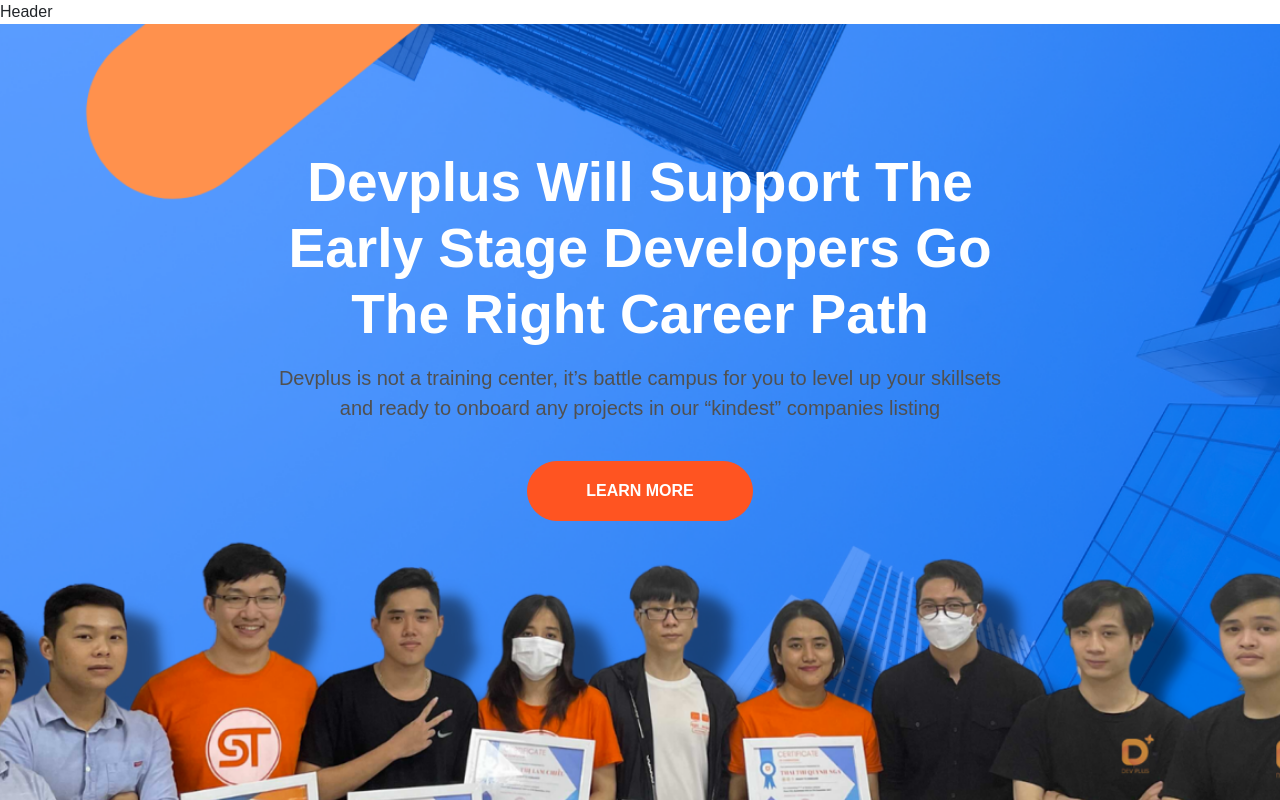
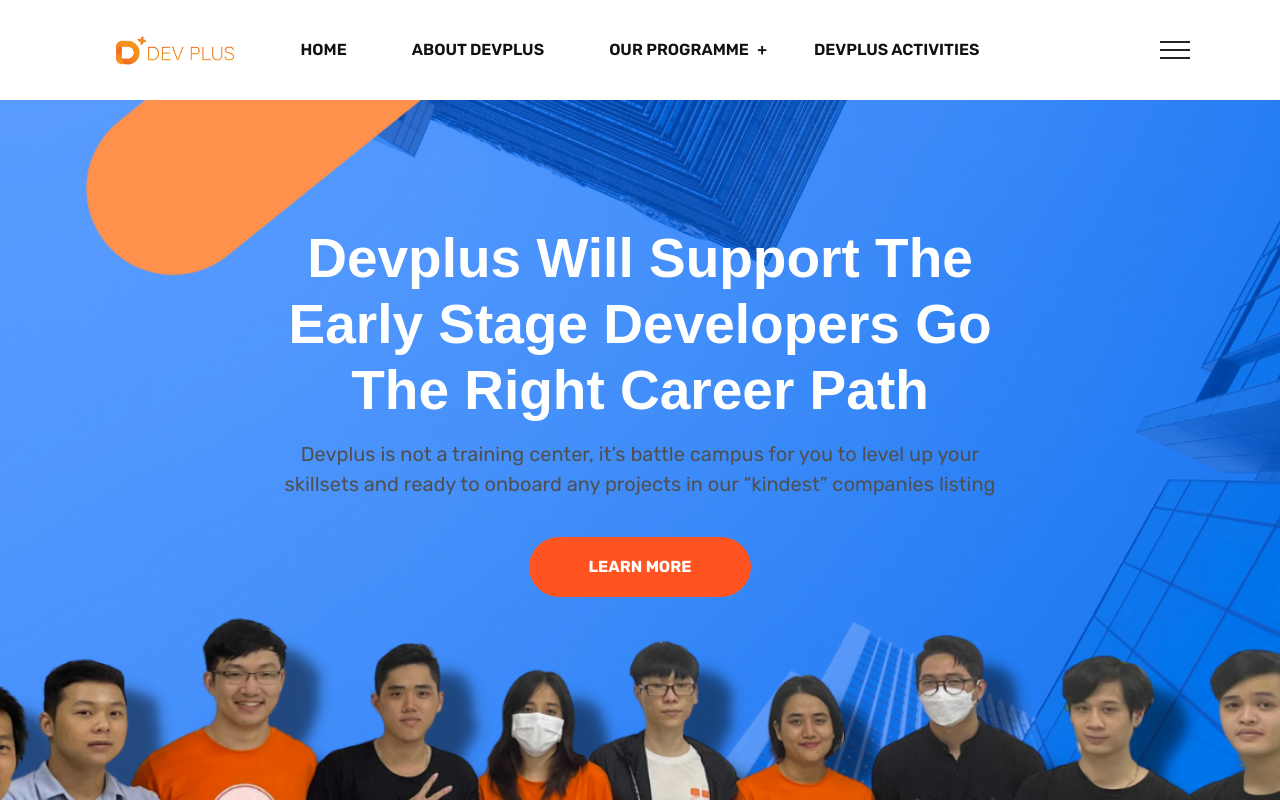
Before and after one commit to nhut2000dn/reactjs-devplus-project, a React (Create React App) app: page / in a window 1280 px wide. Shown: the top 800 px of the page. Built offline with nearby package versions, Linux system fonts and the light colour scheme.

Commit message:
create header and sidebar

```diff
--- a/package.json
+++ b/package.json
@@ -7,9 +7,12 @@
     "@testing-library/react": "^13.3.0",
     "@testing-library/user-event": "^13.5.0",
     "bootstrap": "^5.2.0",
+    "bootstrap-icons": "^1.9.1",
     "react": "^18.2.0",
     "react-bootstrap": "^2.5.0",
+    "react-bootstrap-icons": "^1.8.4",
     "react-dom": "^18.2.0",
+    "react-grid-gallery": "^0.5.5",
     "react-scripts": "5.0.1",
     "styled-components": "^5.3.5",
     "web-vitals": "^2.1.4"
--- a/public/index.html
+++ b/public/index.html
@@ -8,7 +8,11 @@
       name="description"
       content="Web site created using create-react-app"
     />
-    <title>React App</title>
+    <link
+      href="https://fonts.googleapis.com/css2?family=Rubik:wght@300;400;500;600;700;800;900&family=Source+Sans+Pro:wght@200;300;400;600;700;900&display=swap"
+      rel="stylesheet" />
+    <title>Dev+ Mission is support the early stage developer go through the right
+    career path</title>
   </head>
   <body>
     <noscript>You need to enable JavaScript to run this app.</noscript>
--- /dev/null
+++ b/src/components/Header/SubMenu.jsx
@@ -0,0 +1,49 @@
+import React from "react";
+import styled from "styled-components";
+import { BLACK, BLUE } from "../../constants/colors";
+
+const Menu = styled.ul`
+  display: inline-block;
+  position: absolute;
+  width: 300px;
+  left: 0;
+  top: 100%;
+  overflow: hidden;
+  background-color: #fff;
+  box-shadow: 0 0 20px rgba(0, 0, 0, 0.1);
+  transition: all 0.3s ease;
+  transform-origin: left top;
+  transform: scaleY(0);
+`;
+
+const MenuItem = styled.li`
+  padding: 12px 8px;
+`;
+
+const Link = styled.span`
+  font-weight: 400;
+  color: ${BLACK};
+  transition: all ease 0.3s;
+
+  &:hover {
+    color: ${BLUE};
+  }
+`;
+
+const SubMenu = () => {
+  return (
+    <Menu>
+      <MenuItem>
+        <Link href="/one-plus-campus.html">One Plus Campus</Link>
+      </MenuItem>
+      <MenuItem>
+        <Link href="/two-plus-campus.html">Two Plus Campus</Link>
+      </MenuItem>
+      <MenuItem>
+        <Link href="/">Three Plus Campus</Link>
+      </MenuItem>
+    </Menu>
+  );
+};
+
+export default SubMenu;
--- a/src/components/Header/index.jsx
+++ b/src/components/Header/index.jsx
@@ -1,7 +1,159 @@
-import React from "react";
+import React, { useState } from "react";
+import { Button, Col, Container, Nav, Navbar } from "react-bootstrap";
+import styled from "styled-components";
+import Logo from "../../assets/images/logo.png";
+import { WHITE, BLUE, BLACK } from "../../constants/colors";
+import Sidebar from "../Sidebar";
+import SubMenu from "./SubMenu";
+
+const HeaderContainer = styled.header`
+  display: block;
+  position: sticky;
+  top: 0;
+  right: 0;
+  left: 0;
+  z-index: 999;
+`;
+
+const NavbarStyled = styled(Navbar)`
+  background-color: ${WHITE};
+`;
+
+const LogoImg = styled.img`
+  max-height: 36px;
+`;
+
+const NavbarToggle = styled(Navbar.Toggle)`
+  margin-left: auto;
+`;
+
+const NavLink = styled(Nav.Link)`
+  font-weight: 600;
+  padding: 30px 0;
+  color: ${BLACK};
+
+  &:hover {
+    color: ${BLUE};
+  }
+`;
+
+const NavLinkDrop = styled(NavLink)`
+  position: relative;
+
+  &::before {
+    content: "+";
+    position: absolute;
+    top: auto;
+    right: -10px;
+    display: block;
+  }
+
+  &:hover::before {
+    content: "-";
+  }
+
+  &:hover {
+    > ul {
+      transform: scaleY(1);
+    }
+  }
+`;
+
+const NavMenu = styled(Nav)`
+  display: flex;
+  justify-content: space-around;
+  align-items: center;
+  width: 100%;
+`;
+
+const HamburgerButton = styled(Button)`
+  width: 30px;
+  height: 18px;
+  padding: 0;
+  display: flex;
+  flex-direction: column;
+  justify-content: space-between;
+  border: none;
+  outline: none;
+  background: none;
+  box-shadow: none;
+  cursor: pointer;
+
+  &:hover {
+    background-color: ${WHITE};
+
+    > span {
+      background-color: ${BLUE};
+    }
+  }
+
+  &:focus,
+  &:active {
+    border: none;
+    outline: none;
+    background: none;
+    box-shadow: none !important;
+  }
+`;
+
+const HamburgerSpan = styled.span`
+  width: 100%;
+  height: 2px;
+  background-color: #212529;
+  transition: all ease 0.3s;
+`;
 
 const Header = () => {
-  return <div>Header</div>;
+  const [show, setShow] = useState(false);
+  const [hover, setHover] = useState(false);
+
+  const handleClose = () => setShow(false);
+  const handleShow = () => setShow(true);
+
+  console.log(hover);
+
+  return (
+    <HeaderContainer>
+      <NavbarStyled expand="lg">
+        <Container>
+          <Col lg={2}>
+            <Navbar.Brand href="#home">
+              <LogoImg src={Logo} alt="Logo Image" />
+            </Navbar.Brand>
+          </Col>
+          <NavbarToggle aria-controls="basic-navbar-nav" />
+          <Navbar.Collapse className="col-lg-8" id="basic-navbar-nav">
+            <NavMenu className="me-auto align-items-start">
+              <NavLink href="#home">HOME</NavLink>
+              <NavLink href="#about">ABOUT DEVPLUS</NavLink>
+              <NavLinkDrop
+                onMouseEnter={() => setHover(true)}
+                onMouseLeave={() => setHover(false)}
+                href="#programme"
+              >
+                OUR PROGRAMME
+                <SubMenu />
+              </NavLinkDrop>
+              <NavLink href="#activities">DEVPLUS ACTIVITIES</NavLink>
+            </NavMenu>
+          </Navbar.Collapse>
+          <Col lg={2} className="d-none d-lg-flex justify-content-lg-end">
+            <HamburgerButton
+              variant="primary"
+              onClick={handleShow}
+              className="me-2"
+            >
+              <HamburgerSpan />
+              <HamburgerSpan />
+              <HamburgerSpan />
+            </HamburgerButton>
+          </Col>
+        </Container>
+      </NavbarStyled>
+
+      <Sidebar show={show} onHide={handleClose} />
+    </HeaderContainer>
+  );
 };
 
 export default Header;
--- /dev/null
+++ b/src/components/Sidebar/ImageGallery.jsx
@@ -0,0 +1,53 @@
+import React from "react";
+import Gallery from "react-grid-gallery";
+import person1 from "../../assets/images/gallery1.png";
+import person2 from "../../assets/images/gallery2.png";
+import person3 from "../../assets/images/gallery3.png";
+import person4 from "../../assets/images/gallery4.png";
+import person5 from "../../assets/images/gallery5.png";
+import person6 from "../../assets/images/gallery6.png";
+
+const ImageGallery = () => {
+  const IMAGES = [
+    {
+      src: person1,
+      thumbnail: person1,
+      thumbnailWidth: 140,
+      thumbnailHeight: 140,
+    },
+    {
+      src: person2,
+      thumbnail: person2,
+      thumbnailWidth: 140,
+      thumbnailHeight: 140,
+    },
+    {
+      src: person3,
+      thumbnail: person3,
+      thumbnailWidth: 140,
+      thumbnailHeight: 140,
+    },
+    {
+      src: person4,
+      thumbnail: person4,
+      thumbnailWidth: 140,
+      thumbnailHeight: 140,
+    },
+    {
+      src: person5,
+      thumbnail: person5,
+      thumbnailWidth: 140,
+      thumbnailHeight: 140,
+    },
+    {
+      src: person6,
+      thumbnail: person6,
+      thumbnailWidth: 140,
+      thumbnailHeight: 140,
+    },
+  ];
+
+  return <Gallery rowHeight={140} margin={4} images={IMAGES} />;
+};
+
+export default ImageGallery;
--- /dev/null
+++ b/src/components/Sidebar/Map.jsx
@@ -0,0 +1,24 @@
+import React from "react";
+import styled from "styled-components";
+import MapImage from "../../assets/images/map.png";
+
+const Container = styled.div`
+  width: 100%;
+  height: 300px;
+  overflow: hidden;
+  display: flex;
+  justify-content: center;
+  align-items: center;
+`;
+
+const Img = styled.img``;
+
+const Map = () => {
+  return (
+    <Container>
+      <Img src={MapImage} alt="Map Image" />
+    </Container>
+  );
+};
+
+export default Map;
--- /dev/null
+++ b/src/components/Sidebar/SocialIcon.jsx
@@ -0,0 +1,29 @@
+import React from "react";
+import { Facebook } from "react-bootstrap-icons";
+import styled from "styled-components";
+import { BLACK, BLUE } from "../../constants/colors";
+
+const Link = styled.a`
+  display: block;
+  text-align: center;
+  color: ${BLACK};
+  text-decoration: none;
+`;
+
+const FacebookStyled = styled(Facebook)`
+  cursor: pointer;
+  transition: all ease 0.3s;
+  &:hover {
+    color: ${BLUE};
+  }
+`;
+
+const SocialIcon = () => {
+  return (
+    <Link href="https://www.facebook.com/Devplusprogramme" target="_blank">
+      <FacebookStyled size={24} />
+    </Link>
+  );
+};
+
+export default SocialIcon;
--- /dev/null
+++ b/src/components/Sidebar/index.jsx
@@ -0,0 +1,56 @@
+import React from "react";
+import { Offcanvas } from "react-bootstrap";
+import styled from "styled-components";
+import Logo from "../../assets/images/logo.png";
+import ImageGallery from "./ImageGallery";
+import Map from "./Map";
+import SocialIcon from "./SocialIcon";
+
+const OffcanvasStyled = styled(Offcanvas)`
+  width: 500px !important;
+  padding: 20px 30px;
+`;
+
+const LogoImg = styled.div`
+  margin: 30px 0;
+  text-align: center;
+`;
+
+const Img = styled.img`
+  max-height: 36px;
+`;
+
+const Desc = styled.div`
+  margin-bottom: 30px;
+  text-align: center;
+`;
+
+const Gallery = styled.div``;
+
+const Sidebar = ({ show, onHide }) => {
+  return (
+    <OffcanvasStyled show={show} onHide={onHide} placement="end">
+      <Offcanvas.Header closeButton>
+        <Offcanvas.Title></Offcanvas.Title>
+      </Offcanvas.Header>
+      <Offcanvas.Body>
+        <LogoImg>
+          <Img src={Logo} alt="Logo" />
+        </LogoImg>
+        <Desc>
+          <span>
+            Devplus's mission is filling the gap between school and corporate,
+            reduce in-house training cost and effort for IT companies.
+          </span>
+        </Desc>
+        <Gallery>
+          <ImageGallery />
+        </Gallery>
+        <Map />
+        <SocialIcon />
+      </Offcanvas.Body>
+    </OffcanvasStyled>
+  );
+};
+
+export default Sidebar;
--- a/src/constants/colors.js
+++ b/src/constants/colors.js
@@ -1,2 +1,8 @@
-export const MainColor = "#226fb7";
 export const BackgroundColor = "#f3f8f9";
+const WHITE = '#ffffff';
+const ORANGE = '#ff5421';
+const BLUE = '#226FB7';
+const BLACK = '#111111';
+const GREY = '#505050';
+
+export {WHITE, ORANGE, BLACK, BLUE, GREY}
--- a/src/global.css.jsx
+++ b/src/global.css.jsx
@@ -1,4 +1,4 @@
-import { createGlobalStyle } from 'styled-components'
+import { createGlobalStyle } from "styled-components";
 
 export default createGlobalStyle`
   * {
@@ -29,6 +29,7 @@
   img {
     max-width: 100%;
     height: auto;
+    margin-left: 0 !important;
   }
 
   /* Animation keyframes */
@@ -100,4 +101,4 @@
       transform: translate(-50%, -50%) rotate(360deg);
     }
   }
-`
+`;
--- a/src/index.js
+++ b/src/index.js
@@ -2,8 +2,9 @@
 import ReactDOM from 'react-dom/client';
 import App from './App';
 
+import GlobalCSS from './global.css'
 import 'bootstrap/dist/css/bootstrap.min.css';
-import GlobalCSS from './global.css'
+import "bootstrap-icons/font/bootstrap-icons.css";
 
 const root = ReactDOM.createRoot(document.getElementById('root'));
 root.render(
```
Also changed, not shown: src/assets/images/map.png (added), 1 other file (tests, documents, lock files or other folders).
